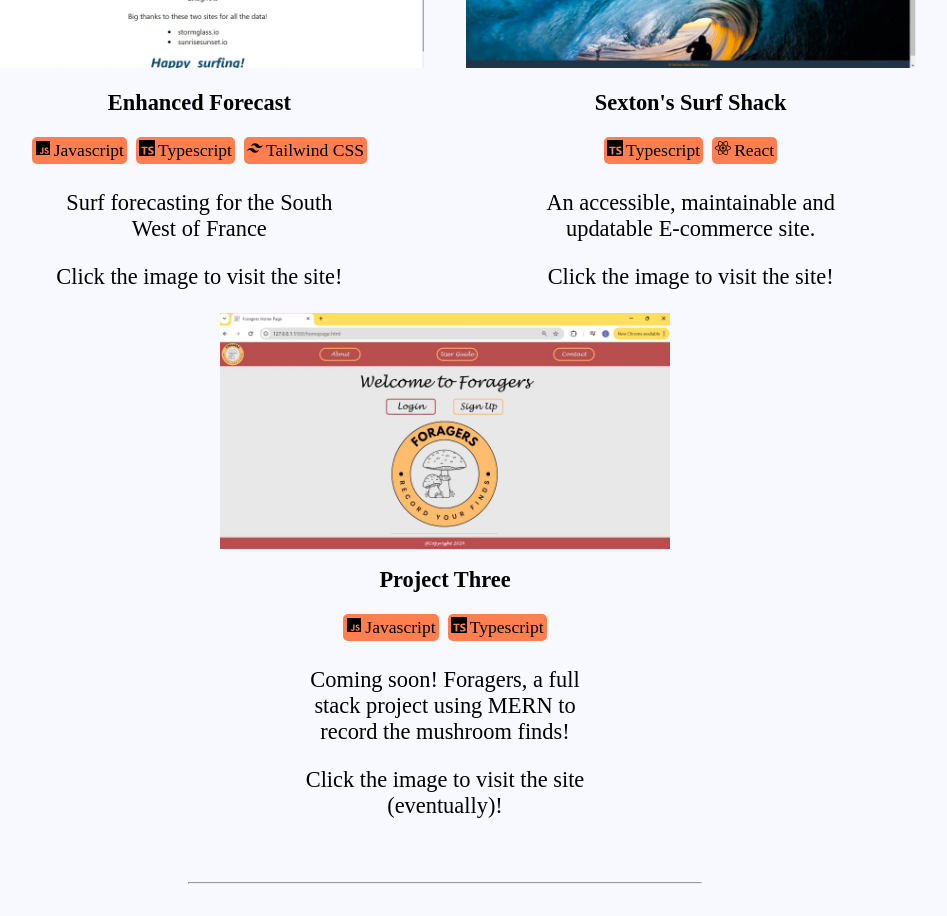
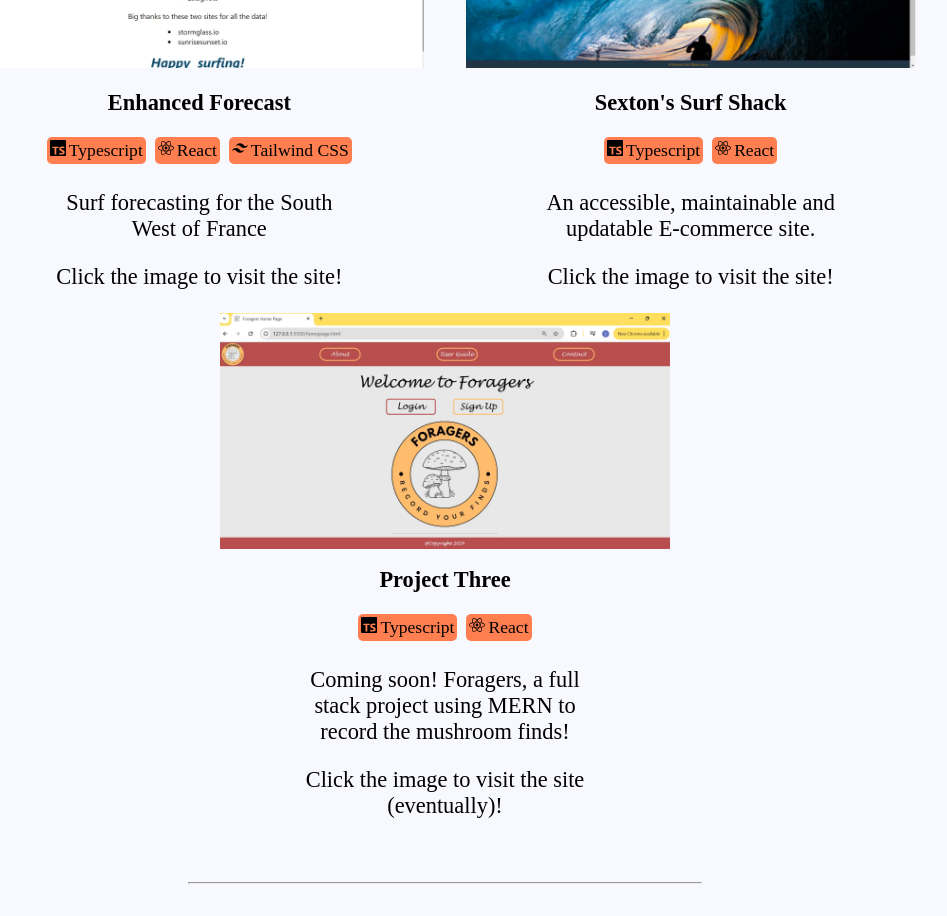
Before and after one commit to ConCapbreton/JuniorDeveloperPortfolio, a React (Vite) app: page / in a window 1280 px wide. Shown: the part 980-1896 px from the top of the page, without its empty margins (195-1142 px from the left). Built offline with nearby package versions, Linux system fonts and the light colour scheme.

Commit message:
update technologies on projects

```diff
--- a/src/components/MainPage/Projects.tsx
+++ b/src/components/MainPage/Projects.tsx
@@ -16,8 +16,8 @@ const Projects = () => {
           <br />
           <label htmlFor="project-two">Enhanced Forecast</label>
           <div id="tech-icon-labels-holder">
-            <div className="tech-icon-labels"><a><IoLogoJavascript /></a>Javascript</div>
             <div className="tech-icon-labels"><a><SiTypescript /></a>Typescript</div>
+            <div className="tech-icon-labels"><a><FaReact /></a>React</div>
             <div className="tech-icon-labels"><a><RiTailwindCssFill /></a>Tailwind CSS</div>
           </div>
           <p>Surf forecasting for the South West of France</p>
@@ -39,8 +39,8 @@ const Projects = () => {
           <br />
           <label htmlFor="project-three">Project Three</label>
           <div id="tech-icon-labels-holder">
-            <div className="tech-icon-labels"><a><IoLogoJavascript /></a>Javascript</div>
             <div className="tech-icon-labels"><a><SiTypescript /></a>Typescript</div>
+            <div className="tech-icon-labels"><a><FaReact /></a>React</div>
           </div>
           <p>Coming soon! Foragers, a full stack project using MERN to record the mushroom finds!</p>
           <p>Click the image to visit the site (eventually)!</p>
```
